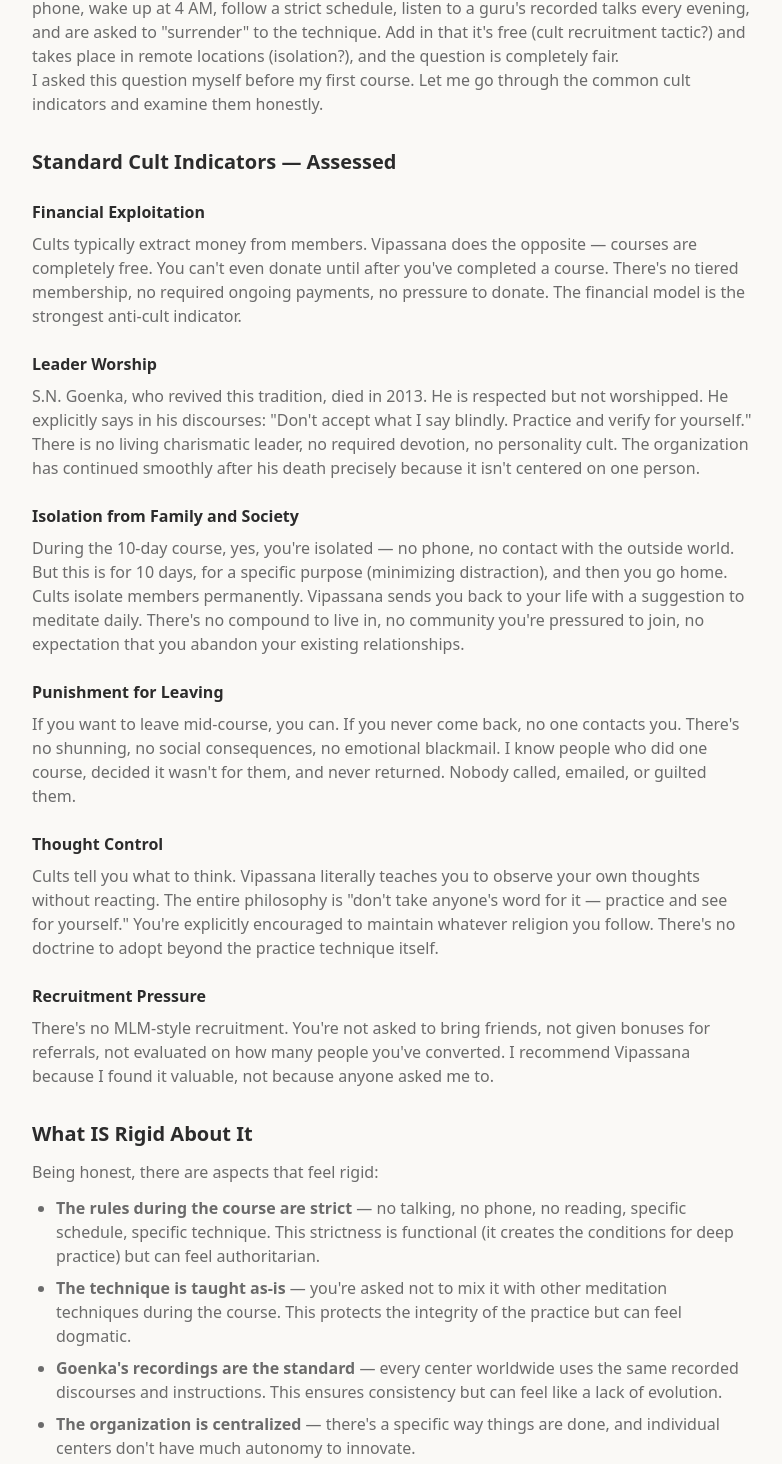
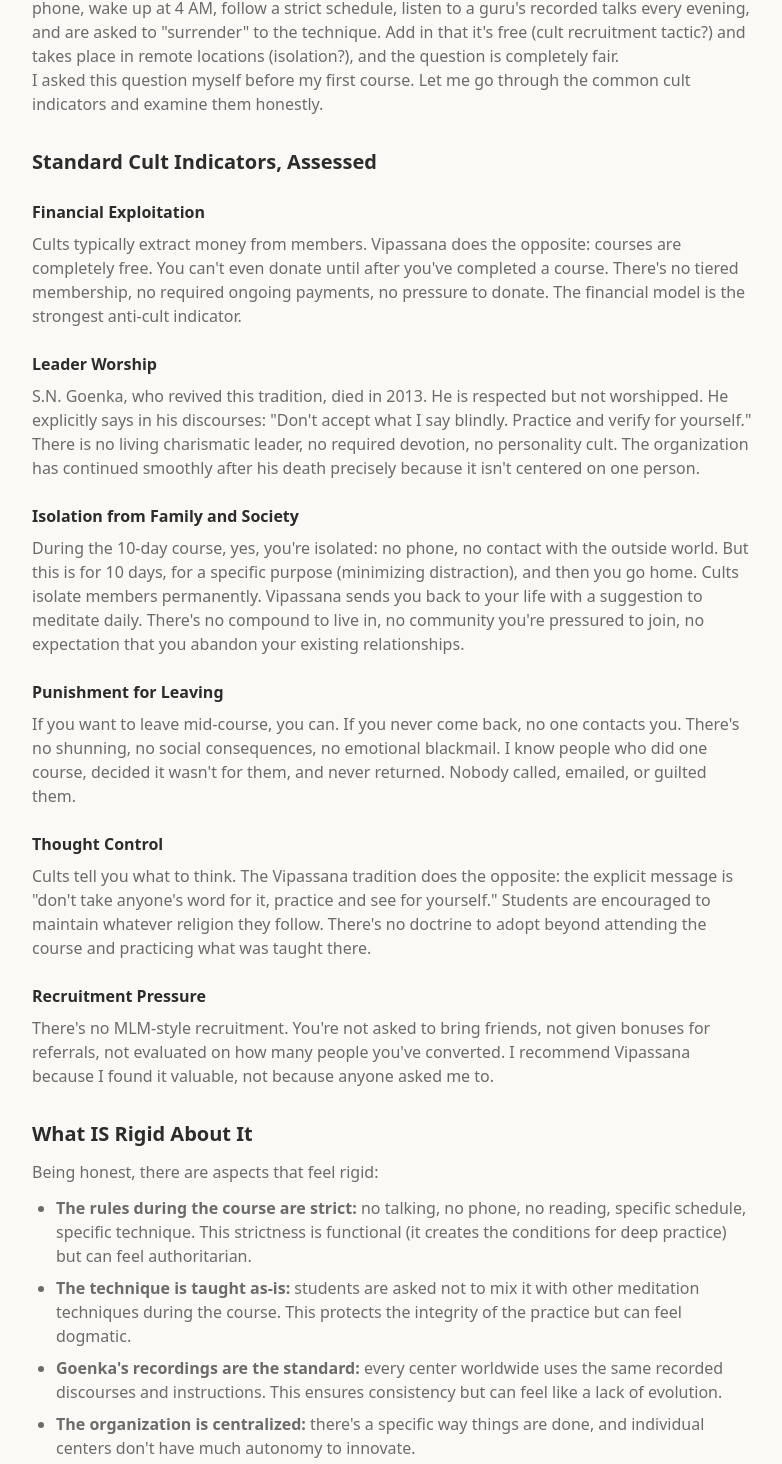
Before and after one commit to m13v/vipassana-cool, a Next.js app: page /faq/is-vipassana-a-cult in a window 1280 px wide. Shown: the part 651-2115 px from the top of the page, without its empty margins (248-1030 px from the left). Built offline with nearby package versions, Linux system fonts and the light colour scheme.

Commit message:
Update punctuation and refine wording in cult FAQ page

```diff
--- a/src/app/faq/is-vipassana-a-cult/page.tsx
+++ b/src/app/faq/is-vipassana-a-cult/page.tsx
@@ -13,7 +13,7 @@
     <FaqDetailPage
       pageId="faq-is-vipassana-a-cult"
       title="Is Vipassana a Cult?"
-      description="An honest examination of the Vipassana organization against common cult indicators — from someone inside the community."
+      description="An honest examination of the Vipassana organization against common cult indicators, from someone inside the community."
       schemaFaqs={[
         {
           question: "Is Vipassana meditation a cult?",
@@ -50,11 +50,11 @@
       </section>
 
       <section>
-        <h2 className="mb-3 text-xl font-bold text-foreground">Standard Cult Indicators — Assessed</h2>
+        <h2 className="mb-3 text-xl font-bold text-foreground">Standard Cult Indicators, Assessed</h2>
 
         <h3 className="mb-2 mt-6 font-semibold text-foreground">Financial Exploitation</h3>
         <p>
-          Cults typically extract money from members. Vipassana does the opposite — courses are completely free. You can&apos;t even donate until after you&apos;ve completed a course. There&apos;s no tiered membership, no required ongoing payments, no pressure to donate. The financial model is the strongest anti-cult indicator.
+          Cults typically extract money from members. Vipassana does the opposite: courses are completely free. You can&apos;t even donate until after you&apos;ve completed a course. There&apos;s no tiered membership, no required ongoing payments, no pressure to donate. The financial model is the strongest anti-cult indicator.
         </p>
 
         <h3 className="mb-2 mt-6 font-semibold text-foreground">Leader Worship</h3>
@@ -64,7 +64,7 @@
 
         <h3 className="mb-2 mt-6 font-semibold text-foreground">Isolation from Family and Society</h3>
         <p>
-          During the 10-day course, yes, you&apos;re isolated — no phone, no contact with the outside world. But this is for 10 days, for a specific purpose (minimizing distraction), and then you go home. Cults isolate members permanently. Vipassana sends you back to your life with a suggestion to meditate daily. There&apos;s no compound to live in, no community you&apos;re pressured to join, no expectation that you abandon your existing relationships.
+          During the 10-day course, yes, you&apos;re isolated: no phone, no contact with the outside world. But this is for 10 days, for a specific purpose (minimizing distraction), and then you go home. Cults isolate members permanently. Vipassana sends you back to your life with a suggestion to meditate daily. There&apos;s no compound to live in, no community you&apos;re pressured to join, no expectation that you abandon your existing relationships.
         </p>
 
         <h3 className="mb-2 mt-6 font-semibold text-foreground">Punishment for Leaving</h3>
@@ -74,7 +74,7 @@
 
         <h3 className="mb-2 mt-6 font-semibold text-foreground">Thought Control</h3>
         <p>
-          Cults tell you what to think. Vipassana literally teaches you to observe your own thoughts without reacting. The entire philosophy is &quot;don&apos;t take anyone&apos;s word for it — practice and see for yourself.&quot; You&apos;re explicitly encouraged to maintain whatever religion you follow. There&apos;s no doctrine to adopt beyond the practice technique itself.
+          Cults tell you what to think. The Vipassana tradition does the opposite: the explicit message is &quot;don&apos;t take anyone&apos;s word for it, practice and see for yourself.&quot; Students are encouraged to maintain whatever religion they follow. There&apos;s no doctrine to adopt beyond attending the course and practicing what was taught there.
         </p>
 
         <h3 className="mb-2 mt-6 font-semibold text-foreground">Recruitment Pressure</h3>
@@ -89,10 +89,10 @@
           Being honest, there are aspects that feel rigid:
         </p>
         <ul className="mt-3 list-disc space-y-2 pl-6">
-          <li><strong>The rules during the course are strict</strong> — no talking, no phone, no reading, specific schedule, specific technique. This strictness is functional (it creates the conditions for deep practice) but can feel authoritarian.</li>
-          <li><strong>The technique is taught as-is</strong> — you&apos;re asked not to mix it with other meditation techniques during the course. This protects the integrity of the practice but can feel dogmatic.</li>
-          <li><strong>Goenka&apos;s recordings are the standard</strong> — every center worldwide uses the same recorded discourses and instructions. This ensures consistency but can feel like a lack of evolution.</li>
-          <li><strong>The organization is centralized</strong> — there&apos;s a specific way things are done, and individual centers don&apos;t have much autonomy to innovate.</li>
+          <li><strong>The rules during the course are strict:</strong> no talking, no phone, no reading, specific schedule, specific technique. This strictness is functional (it creates the conditions for deep practice) but can feel authoritarian.</li>
+          <li><strong>The technique is taught as-is:</strong> students are asked not to mix it with other meditation techniques during the course. This protects the integrity of the practice but can feel dogmatic.</li>
+          <li><strong>Goenka&apos;s recordings are the standard:</strong> every center worldwide uses the same recorded discourses and instructions. This ensures consistency but can feel like a lack of evolution.</li>
+          <li><strong>The organization is centralized:</strong> there&apos;s a specific way things are done, and individual centers don&apos;t have much autonomy to innovate.</li>
         </ul>
         <p>
           These are legitimate criticisms. But rigidity alone doesn&apos;t make something a cult. Medical training is rigid. Military training is rigid. The question is whether the rigidity serves the student or exploits them.
@@ -105,7 +105,7 @@
           After six courses and years of involvement with the Vipassana community: no, it&apos;s not a cult. It&apos;s a well-organized, donation-funded meditation training program with strict rules during courses and minimal demands outside of them.
         </p>
         <p>
-          The strictness serves a purpose. The free model eliminates financial exploitation. The emphasis on personal experience over blind belief is the opposite of thought control. And the fact that you can walk away at any time — with no consequences — is the clearest indicator that this isn&apos;t a cult.
+          The strictness serves a purpose. The free model eliminates financial exploitation. The emphasis on personal experience over blind belief is the opposite of thought control. And the fact that you can walk away at any time, with no consequences, is the clearest indicator that this isn&apos;t a cult.
         </p>
         <p>
           Is it for everyone? No. Should you go in with your eyes open and your critical thinking intact? Absolutely. But the cult concern, while understandable, doesn&apos;t hold up under scrutiny.
```
